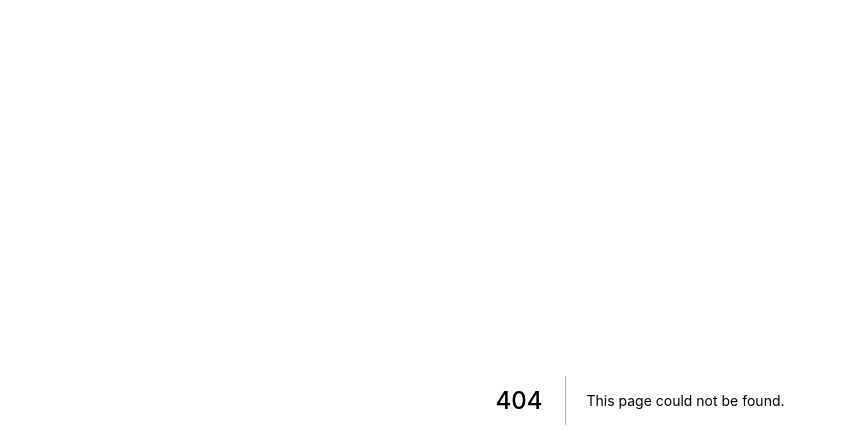
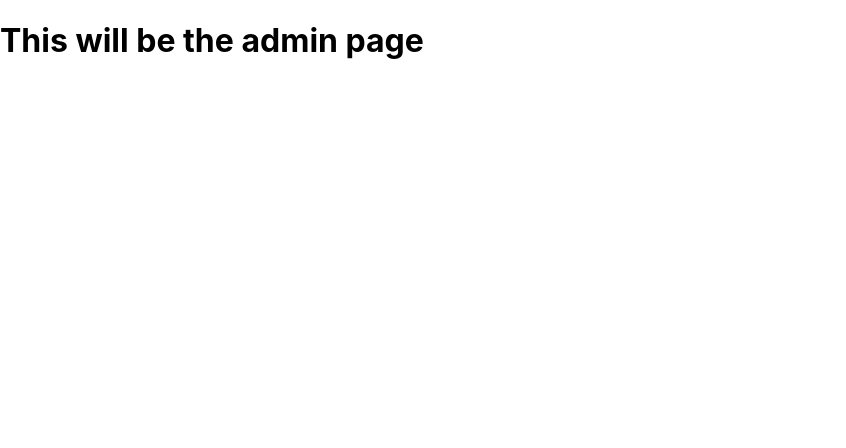
Before and after one commit to niCognition/Heilas-Conserts, a Next.js app in the folder heilas-conserts/: page /admin in a window 1280 px wide. Before the commit this address had no page. Shown: the top 448 px of the page, without its empty margins (0-846 px from the left). Built offline with nearby package versions, Linux system fonts and the light colour scheme.

Commit message:
implement page classes

```diff
--- /dev/null
+++ b/heilas-conserts/pages/FAQ.js
@@ -0,0 +1,4 @@
+
+export default function FAQ() {
+    return <h1>This will be the FAQ page</h1>
+}
--- /dev/null
+++ b/heilas-conserts/pages/about.js
@@ -0,0 +1,4 @@
+
+export default function About() {
+    return <h1>This will be the About page</h1>
+}
--- /dev/null
+++ b/heilas-conserts/pages/admin.js
@@ -0,0 +1,4 @@
+
+export default function Admin() {
+    return <h1>This will be the admin page</h1>
+}
--- /dev/null
+++ b/heilas-conserts/pages/concertinfo.js
@@ -0,0 +1,6 @@
+
+
+
+export default function ConcertInfo() {
+    return <h1>This is the concert info page</h1>
+}
```
